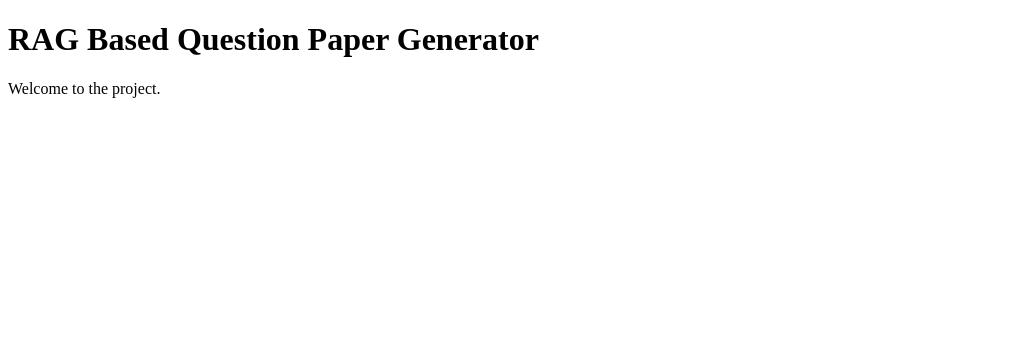
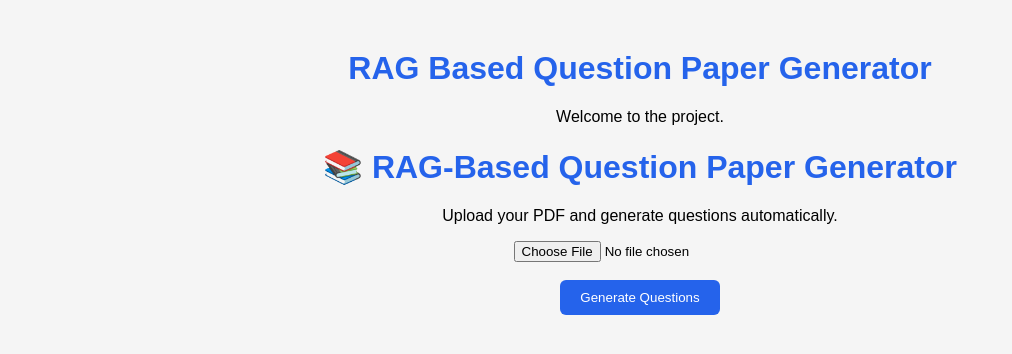
Before and after one commit to fffy-guy/new-project-, a Flask app: page / in a window 1280 px wide. Shown: the top 354 px of the page, without its empty margins (0-1012 px from the left). Run offline with Flask 3, Linux system fonts and the light colour scheme.

Commit message:
Update index.html

```diff
--- a/templates/index.html
+++ b/templates/index.html
@@ -8,3 +8,27 @@
     <p>Welcome to the project.</p>
 </body>
 </html>
+<!DOCTYPE html>
+<html lang="en">
+<head>
+    <meta charset="UTF-8">
+    <meta name="viewport" content="width=device-width, initial-scale=1.0">
+    <title>RAG-Based Question Paper Generator</title>
+    <link rel="stylesheet" href="{{ url_for('static', filename='style.css') }}">
+</head>
+<body>
+
+<div class="container">
+    <h1>📚 RAG-Based Question Paper Generator</h1>
+
+    <p>Upload your PDF and generate questions automatically.</p>
+
+    <form>
+        <input type="file" accept=".pdf">
+        <br><br>
+        <button type="submit">Generate Questions</button>
+    </form>
+</div>
+
+</body>
+</html>
```
